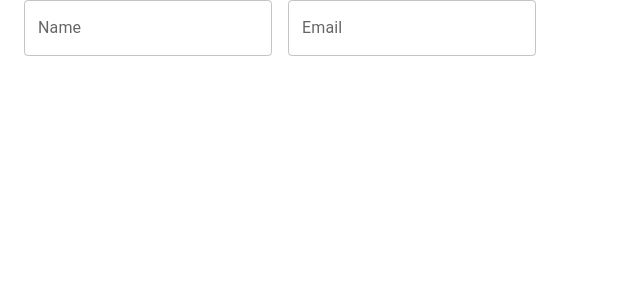
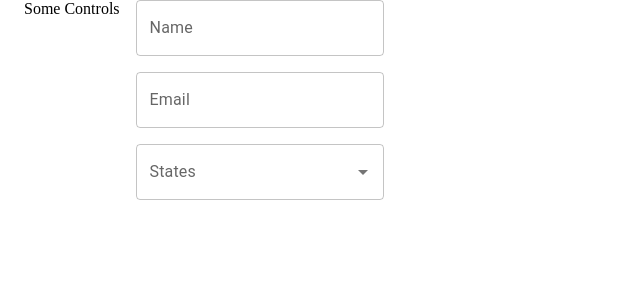
Before and after one commit to abr-ya/react-hook-form-24, a React (Vite) app: page /users in a window 1280 px wide. Shown: the top 300 px of the page, without its empty margins (0-640 px from the left). Built offline with nearby package versions, Linux system fonts and the light colour scheme.

Commit message:
feat: Add FormProvider and RHFAutocomplete component

```diff
--- /dev/null
+++ b/src/components/RHFAutocomplete.tsx
@@ -0,0 +1,45 @@
+import { Autocomplete, Box, Checkbox, TextField } from "@mui/material";
+import { Controller, FieldValues, Path, useFormContext } from "react-hook-form";
+import CheckBoxIcon from "@mui/icons-material/CheckBox";
+import CheckBoxOutlineBlankIcon from "@mui/icons-material/CheckBoxOutlineBlank";
+
+import { Option } from "@/types/option";
+
+type Props<T extends FieldValues> = {
+  name: Path<T>;
+  options?: Option[];
+  label: string;
+};
+
+export function RHFAutocomplete<T extends FieldValues>({ name, options, label }: Props<T>) {
+  const { control } = useFormContext();
+
+  return (
+    <Controller
+      control={control}
+      name={name}
+      render={({ field: { value, onChange, ref }, fieldState: { error } }) => (
+        <Autocomplete
+          options={options || []}
+          value={value.map((id: string) => options?.find((item) => item.id === id))}
+          getOptionLabel={(option) => options?.find((item) => item.id === option.id)?.label ?? ""}
+          isOptionEqualToValue={(option, newValue) => option.id === newValue.id}
+          onChange={(_, newValue) => {
+            onChange(newValue.map((item) => item.id));
+          }}
+          disableCloseOnSelect
+          multiple
+          renderInput={(params) => (
+            <TextField {...params} fullWidth inputRef={ref} error={!!error} helperText={error?.message} label={label} />
+          )}
+          renderOption={(props, option, { selected }) => (
+            <Box component="li" {...props}>
+              <Checkbox icon={<CheckBoxOutlineBlankIcon />} checkedIcon={<CheckBoxIcon />} checked={selected} />
+              {option.label}
+            </Box>
+          )}
+        />
+      )}
+    />
+  );
+}
--- a/src/components/RHFCheckbox.tsx
+++ b/src/components/RHFCheckbox.tsx
@@ -1,5 +1,3 @@
-const RHFCheckbox = () => {
+export const RHFCheckbox = () => {
   return <div>RHFCheckbox</div>;
 };
-
-export default RHFCheckbox;
--- /dev/null
+++ b/src/components/index.ts
@@ -0,0 +1,2 @@
+export { RHFAutocomplete } from "./RHFAutocomplete";
+export { RHFCheckbox } from "./RHFCheckbox";
--- a/src/pages/UsersForm/UsersForm.tsx
+++ b/src/pages/UsersForm/UsersForm.tsx
@@ -1,27 +1,36 @@
-import { SubmitHandler, useForm } from "react-hook-form";
-import { zodResolver } from "@hookform/resolvers/zod";
 import { Container, Stack, TextField } from "@mui/material";
-import { schema, SchemaType } from "./types/schema";
+import { SubmitHandler, useFormContext } from "react-hook-form";
+
+import { RHFAutocomplete } from "@/components";
+import { Option } from "@/types/option";
+import { SchemaType } from "./types/schema";
 
 const UsersForm = () => {
   const {
     handleSubmit,
     register,
     formState: { errors },
-  } = useForm<SchemaType>({
-    mode: "all",
-    resolver: zodResolver(schema),
-  });
+  } = useFormContext<SchemaType>();
 
   const onSubmit: SubmitHandler<SchemaType> = (data) => {
     console.log(data);
   };
 
+  const tempOptions: Option[] = [
+    { id: "chocolate", label: "Chocolate" },
+    { id: "strawberry", label: "Strawberry" },
+    { id: "vanilla", label: "Vanilla" },
+  ];
+
   return (
     <Container maxWidth="sm" component="form" onSubmit={handleSubmit(onSubmit)}>
       <Stack sx={{ flexDirection: "row", gap: 2 }}>
-        <TextField {...register("name")} label="Name" error={!!errors.name} helperText={errors.name?.message} />
-        <TextField {...register("email")} label="Email" error={!!errors.email} helperText={errors.email?.message} />
+        Some Controls
+        <Stack sx={{ gap: 2 }}>
+          <TextField {...register("name")} label="Name" error={!!errors.name} helperText={errors.name?.message} />
+          <TextField {...register("email")} label="Email" error={!!errors.email} helperText={errors.email?.message} />
+          <RHFAutocomplete<SchemaType> name="states" label="States" options={tempOptions} />
+        </Stack>
       </Stack>
     </Container>
   );
--- /dev/null
+++ b/src/pages/UsersForm/UsersFormProvider.tsx
@@ -0,0 +1,22 @@
+import { FormProvider, useForm } from "react-hook-form";
+import { zodResolver } from "@hookform/resolvers/zod";
+
+import { defaultValues, schema, SchemaType } from "./types/schema";
+
+import UsersForm from "./UsersForm";
+
+const UsersFormProvider = () => {
+  const formMethods = useForm<SchemaType>({
+    mode: "all",
+    resolver: zodResolver(schema),
+    defaultValues,
+  });
+
+  return (
+    <FormProvider {...formMethods}>
+      <UsersForm />
+    </FormProvider>
+  );
+};
+
+export default UsersFormProvider;
--- a/src/pages/UsersForm/types/schema.ts
+++ b/src/pages/UsersForm/types/schema.ts
@@ -8,6 +8,7 @@ export const schema = z.object({
     .string()
     .min(1, { message: "Email is required" })
     .refine((text) => PATTERNS.email.test(text), { message: "Email not valid" }),
+  states: z.array(z.string()).min(1).max(2),
 });
 
 export type SchemaType = z.infer<typeof schema>;
@@ -15,4 +16,5 @@ export type SchemaType = z.infer<typeof schema>;
 export const defaultValues: SchemaType = {
   name: "",
   email: "",
+  states: [],
 };
--- a/src/pages/index.ts
+++ b/src/pages/index.ts
@@ -2,4 +2,4 @@ export { default as Error404 } from "./Error/Error404";
 export { default as Home } from "./Home/Home";
 export { default as Hotel } from "./Hotel/Hotel";
 export { default as List } from "./List/List";
-export { default as UsersForm } from "./UsersForm/UsersForm";
+export { default as UsersForm } from "./UsersForm/UsersFormProvider";
--- /dev/null
+++ b/src/types/option.ts
@@ -0,0 +1 @@
+export type Option = { id: string; label: string };
```
